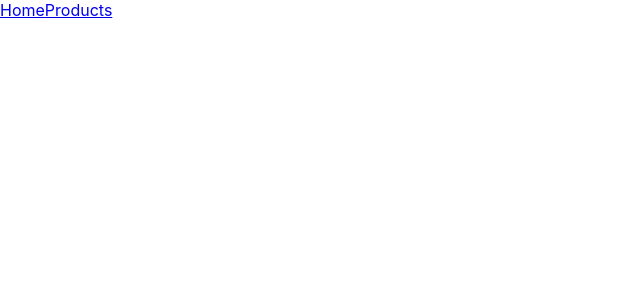
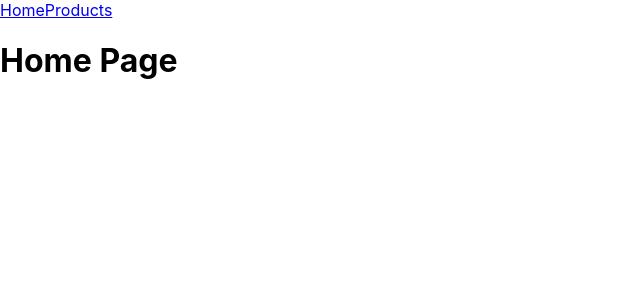
Before and after one commit to DevShruti/react-router-scrimba, a React (Create React App) app in the folder my-app/: page / in a window 1280 px wide. Shown: the top 300 px of the page, without its empty margins (0-640 px from the left). Built offline with nearby package versions, Linux system fonts and the light colour scheme.

Commit message:
switch , route

```diff
--- a/my-app/src/App.js
+++ b/my-app/src/App.js
@@ -2,7 +2,7 @@
 
 import Home from "./Home"
 import Products from "./Products"
-import {Link} from "react-router-dom"
+import {Link, Switch, Route} from "react-router-dom"
 
 function App() {
     return (
@@ -11,6 +11,14 @@
                 <Link to="/">Home</Link>
                 <Link to="/products">Products</Link>
             </nav>
+            <Switch>
+                <Route exact path="/">
+                    <Home />
+                </Route>
+                <Route path="/products">
+                    <Products />
+                </Route>
+            </Switch>
             {/*
                 Route between 2 components depending on the path:
                 1. Home page ("/")
```
